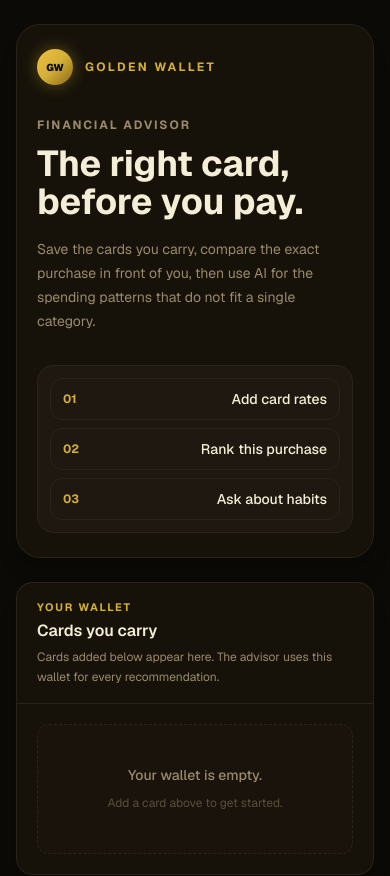
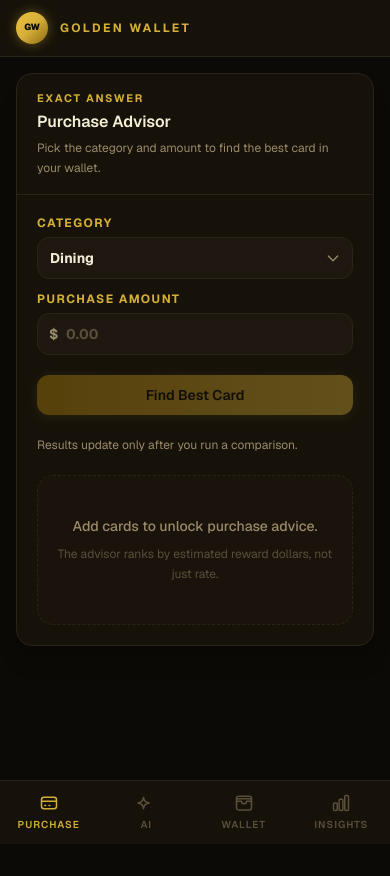
Before and after one commit to Popenada/golden-wallet, a Next.js app: page /optimizer in a window 390 px wide. Shown: the top 876 px of the page. After the commit the page ends 844 px from the top, so only its background shows below. Built offline with nearby package versions, Linux system fonts and the light colour scheme.

Commit message:
Added mobile ux

```diff
--- a/app/components/CardManager/index.tsx
+++ b/app/components/CardManager/index.tsx
@@ -63,12 +63,14 @@ export default function CardManager() {
   }
 
   function handleAddCard(e: React.BaseSyntheticEvent) {
-    e.preventDefault();
+    e.preventDefault()
+
     const trimmedName = name.trim();
     if (!trimmedName) {
       setNotice({ tone: "error", message: "Enter a card name before saving." });
       return;
     }
+    // No reward rate present for credit card handling
     if (!hasRewardRate) {
       setNotice({
         tone: "error",
@@ -76,6 +78,7 @@ export default function CardManager() {
       });
       return;
     }
+    // Error handling for when user tries to add a second credit card with same name
     if (cards.some((c) => c.name.toLowerCase() === trimmedName.toLowerCase())) {
       setNotice({ tone: "error", message: `${trimmedName} is already in your wallet.` });
       return;
--- a/app/optimizer/page.tsx
+++ b/app/optimizer/page.tsx
@@ -1,3 +1,6 @@
+"use client"
+
+import { useState } from "react"
 import CardManager from "../components/CardManager";
 import PurchaseAdvisor from "../components/PurchaseAdvisor";
 import AIAdvisor from "../components/AIAdvisor";
@@ -5,6 +8,8 @@ import CardChart from "../components/CardChart";
 import WalletGaps from "../components/WalletGaps";
 import Wallet from "../components/Wallet";
 import type { ReactNode } from "react";
+
+type Tab = "purchase" | "ai" | "wallet" | "insights"
 
 function AdvisorPanel({
   title,
@@ -44,24 +49,162 @@ function AdvisorPanel({
   );
 }
 
+const tabs: { id: Tab; label: string; icon: ReactNode }[] = [
+  {
+    id: "purchase",
+    label: "Purchase",
+    icon: (
+      <svg className="h-5 w-5" fill="none" viewBox="0 0 24 24" stroke="currentColor" strokeWidth={1.8}>
+        <path strokeLinecap="round" strokeLinejoin="round" d="M3 10h18M7 15h1m4 0h1m-7 4h12a3 3 0 003-3V8a3 3 0 00-3-3H6a3 3 0 00-3 3v8a3 3 0 003 3z" />
+      </svg>
+    ),
+  },
+  {
+    id: "ai",
+    label: "AI",
+    icon: (
+      <svg className="h-5 w-5" fill="none" viewBox="0 0 24 24" stroke="currentColor" strokeWidth={1.8}>
+        <path strokeLinecap="round" strokeLinejoin="round" d="M9.813 15.904L9 18.75l-.813-2.846a4.5 4.5 0 00-3.09-3.09L2.25 12l2.846-.813a4.5 4.5 0 003.09-3.09L9 5.25l.813 2.846a4.5 4.5 0 003.09 3.09L15.75 12l-2.846.813a4.5 4.5 0 00-3.09 3.09z" />
+      </svg>
+    ),
+  },
+  {
+    id: "wallet",
+    label: "Wallet",
+    icon: (
+      <svg className="h-5 w-5" fill="none" viewBox="0 0 24 24" stroke="currentColor" strokeWidth={1.8}>
+        <path strokeLinecap="round" strokeLinejoin="round" d="M21 12a2.25 2.25 0 00-2.25-2.25H15a3 3 0 11-6 0H5.25A2.25 2.25 0 003 12m18 0v6a2.25 2.25 0 01-2.25 2.25H5.25A2.25 2.25 0 013 18v-6m18 0V9M3 12V9m18 0a2.25 2.25 0 00-2.25-2.25H5.25A2.25 2.25 0 003 9m18 0V6a2.25 2.25 0 00-2.25-2.25H5.25A2.25 2.25 0 003 6v3" />
+      </svg>
+    ),
+  },
+  {
+    id: "insights",
+    label: "Insights",
+    icon: (
+      <svg className="h-5 w-5" fill="none" viewBox="0 0 24 24" stroke="currentColor" strokeWidth={1.8}>
+        <path strokeLinecap="round" strokeLinejoin="round" d="M3 13.125C3 12.504 3.504 12 4.125 12h2.25c.621 0 1.125.504 1.125 1.125v6.75C7.5 20.496 6.996 21 6.375 21h-2.25A1.125 1.125 0 013 19.875v-6.75zM9.75 8.625c0-.621.504-1.125 1.125-1.125h2.25c.621 0 1.125.504 1.125 1.125v11.25c0 .621-.504 1.125-1.125 1.125h-2.25a1.125 1.125 0 01-1.125-1.125V8.625zM16.5 4.125c0-.621.504-1.125 1.125-1.125h2.25C20.496 3 21 3.504 21 4.125v15.75c0 .621-.504 1.125-1.125 1.125h-2.25a1.125 1.125 0 01-1.125-1.125V4.125z" />
+      </svg>
+    ),
+  },
+]
+
 export default function Home() {
+  const [activeTab, setActiveTab] = useState<Tab>("purchase")
+
   return (
-    <main className="min-h-screen bg-[#0C0A06] px-4 py-6 text-[#F5EED6] sm:px-6 lg:py-10">
+    <>
+      {/* ── MOBILE LAYOUT ── */}
+      <div className="flex min-h-screen flex-col bg-[#0C0A06] lg:hidden">
+        {/* compact header */}
+        <header className="flex items-center gap-3 border-b border-[#2A2318] bg-[#161209] px-4 py-3">
+          <div className="flex h-8 w-8 items-center justify-center rounded-full bg-gradient-to-br from-[#F0C040] via-[#D4AF37] to-[#8B6914] shadow-[0_0_12px_rgba(212,175,55,0.4)]">
+            <span className="text-[9px] font-black tracking-tight text-[#0C0A06]">GW</span>
+          </div>
+          <span className="text-xs font-bold uppercase tracking-[0.2em] text-[#D4AF37]">
+            Golden Wallet
+          </span>
+        </header>
+
+        {/* tab content */}
+        <div className="flex-1 overflow-y-auto p-4 pb-24">
+          {activeTab === "purchase" && (
+            <AdvisorPanel
+              eyebrow="Exact answer"
+              title="Purchase Advisor"
+              description="Pick the category and amount to find the best card in your wallet."
+            >
+              <PurchaseAdvisor />
+            </AdvisorPanel>
+          )}
+
+          {activeTab === "ai" && (
+            <AdvisorPanel
+              eyebrow="Pattern answer"
+              title="AI Advisor"
+              description="Describe your spending habits to get a broader recommendation."
+            >
+              <AIAdvisor />
+            </AdvisorPanel>
+          )}
+
+          {activeTab === "wallet" && (
+            <div className="flex flex-col gap-4">
+              <AdvisorPanel
+                eyebrow="Your wallet"
+                title="Cards you carry"
+                description="Cards you've added. The advisor uses this for every recommendation."
+              >
+                <Wallet />
+              </AdvisorPanel>
+              <AdvisorPanel
+                eyebrow="Wallet setup"
+                title="Add a card"
+                description="Search for your card or enter rates manually."
+              >
+                <CardManager />
+              </AdvisorPanel>
+            </div>
+          )}
+
+          {activeTab === "insights" && (
+            <div className="flex flex-col gap-4">
+              <AdvisorPanel
+                eyebrow="Wallet health"
+                title="Coverage Gaps"
+                description="See where your wallet is strong and where a better card could earn you more."
+              >
+                <WalletGaps />
+              </AdvisorPanel>
+              <AdvisorPanel
+                eyebrow="Rate map"
+                title="Reward Rate Comparison"
+                description="Scan where each card wins across categories."
+              >
+                <CardChart />
+              </AdvisorPanel>
+            </div>
+          )}
+        </div>
+
+        {/* bottom tab bar */}
+        <nav className="fixed bottom-0 inset-x-0 border-t border-[#2A2318] bg-[#161209] pb-safe">
+          <div className="grid grid-cols-4">
+            {tabs.map((tab) => {
+              const active = activeTab === tab.id
+              return (
+                <button
+                  key={tab.id}
+                  type="button"
+                  onClick={() => setActiveTab(tab.id)}
+                  className={`flex flex-col items-center gap-1 py-3 text-[10px] font-semibold uppercase tracking-[0.1em] transition-colors ${
+                    active ? "text-[#D4AF37]" : "text-[#5A4F3A]"
+                  }`}
+                >
+                  <span className={active ? "text-[#D4AF37]" : "text-[#5A4F3A]"}>
+                    {tab.icon}
+                  </span>
+                  {tab.label}
+                </button>
+              )
+            })}
+          </div>
+        </nav>
+      </div>
+
+      {/* ── DESKTOP LAYOUT ── */}
+      <main className="hidden min-h-screen bg-[#0C0A06] px-4 py-6 text-[#F5EED6] lg:block sm:px-6 lg:py-10">
         <div className="mx-auto flex w-full max-w-7xl flex-col gap-6">
           <header className="overflow-hidden rounded-3xl border border-[#2A2318] bg-[#161209] shadow-xl">
             <div className="flex flex-col gap-8 px-5 py-6 sm:px-8 sm:py-8 lg:grid lg:grid-cols-[1fr_360px] lg:items-end">
               <div className="min-w-0">
                 <div className="flex items-center gap-3">
                   <div className="flex h-9 w-9 items-center justify-center rounded-full bg-gradient-to-br from-[#F0C040] via-[#D4AF37] to-[#8B6914] shadow-[0_0_16px_rgba(212,175,55,0.4)]">
-                  <span className="text-[10px] font-black tracking-tight text-[#0C0A06]">
-                    GW
-                  </span>
+                    <span className="text-[10px] font-black tracking-tight text-[#0C0A06]">GW</span>
                   </div>
                   <span className="text-xs font-bold uppercase tracking-[0.2em] text-[#D4AF37]">
                     Golden Wallet
                   </span>
                 </div>
-
                 <div className="mt-8 max-w-3xl">
                   <p className="text-xs font-bold uppercase tracking-[0.16em] text-[#9A8A6A]">
                     Financial advisor
@@ -70,13 +213,10 @@ export default function Home() {
                     The right card, before you pay.
                   </h1>
                   <p className="mt-4 max-w-2xl text-sm leading-6 text-[#9A8A6A] sm:text-base">
-                  Save the cards you carry, compare the exact purchase in front
-                  of you, then use AI for the spending patterns that do not fit a
-                  single category.
+                    Save the cards you carry, compare the exact purchase in front of you, then use AI for the spending patterns that do not fit a single category.
                   </p>
                 </div>
               </div>
-
               <div className="grid gap-2 rounded-2xl border border-[#2A2318] bg-[#1E1810] p-3">
                 {[
                   ["01", "Add card rates"],
@@ -88,9 +228,7 @@ export default function Home() {
                     className="flex items-center justify-between gap-3 rounded-xl border border-[#2A2318] px-3 py-2.5"
                   >
                     <span className="text-xs font-bold text-[#D4AF37]">{step}</span>
-                  <span className="text-sm font-medium text-[#F5EED6]">
-                    {label}
-                  </span>
+                    <span className="text-sm font-medium text-[#F5EED6]">{label}</span>
                   </div>
                 ))}
               </div>
@@ -153,5 +291,6 @@ export default function Home() {
           </AdvisorPanel>
         </div>
       </main>
-  );
+    </>
+  )
 }
```
Lines whose indentation alone changed are shown as unchanged.
